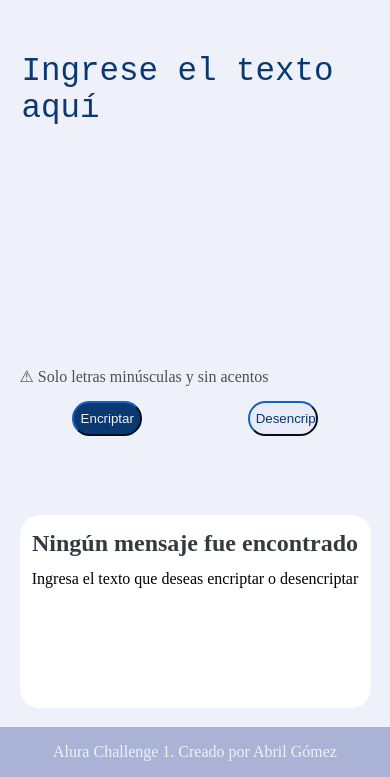
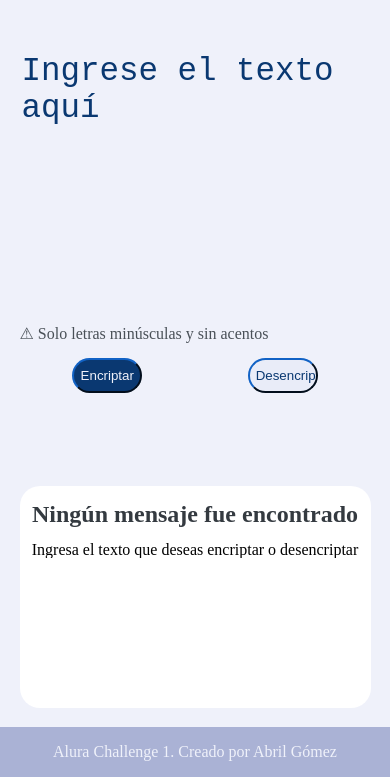
Before and after one commit to Jafielle/Challenge1, a plain HTML site: page index.html in a window 390 px wide. Shown: the part 67-844 px from the top of the page. Drawn offline with Linux system fonts and the light colour scheme.

Commit message:
Cleaning code up to this commit

```diff
--- a/style.css
+++ b/style.css
@@ -70,7 +70,6 @@ label {
       border-radius: 50px;
       border-color: #0A3871;
       transition: 0.3s;
-
 }
 
 .button:hover {
@@ -115,8 +114,8 @@ label {
       margin-top: -2.5%;
       margin-right: 10%;
       margin-left: 10%;
-      box-sizing: border-box;
-      overflow: hidden;
+      box-sizing: content-box;
+      overflow: auto;
 }
 
 .container-pj {
@@ -150,12 +149,11 @@ h2 {
 
 .container-p {
       width: 100%;
-      /*height: 10%;*/
       text-align: center;
       padding-top: 1rem;
-      /*margin-bottom: 50%;*/
       font-size: 1em;
-}/*hice cambio*/
+      overflow: hidden;
+}
 
 .output {
       width: 100%;
@@ -178,6 +176,7 @@ h2 {
 
 #copiar {
       margin-top: 1.7rem;
+      position: relative;
 }
 
 footer {
@@ -195,7 +194,7 @@ footer {
 }
 
 
-/* A crear el responsive!*/
+/* Responsive!*/
 
 
 /*Tablet*/
@@ -210,26 +209,25 @@ footer {
             width: 90%;
             height: 70%;
             margin-left: auto;
+            margin-bottom: 2rem;
       }
 
       .container-btn {
             justify-content: space-around;
-      }/**/
+      }
+
+      /**/
 
       .copiar-btn {
             height: auto;
-            align-items: flex-start;
       }
 
       .section2 {
             width: 90%;
-            height: 30%;
+            height: 40%;
             margin: auto;
             margin-top: 2rem;
             margin-bottom: 5%;
-            justify-content: flex-start;
-            box-sizing: content-box;
-            overflow: auto;
       }
 
       .output {
@@ -241,19 +239,7 @@ footer {
       .container-pj {
             display: none;
       }
+
 }
 
-
-
-/*@media (orientation: landscape) {
-      body {
-
-            background-color: purple;
-      }
-}
-
-@media (orientation: portrait) {}
-
-
-
 /*Movil device*/
```
